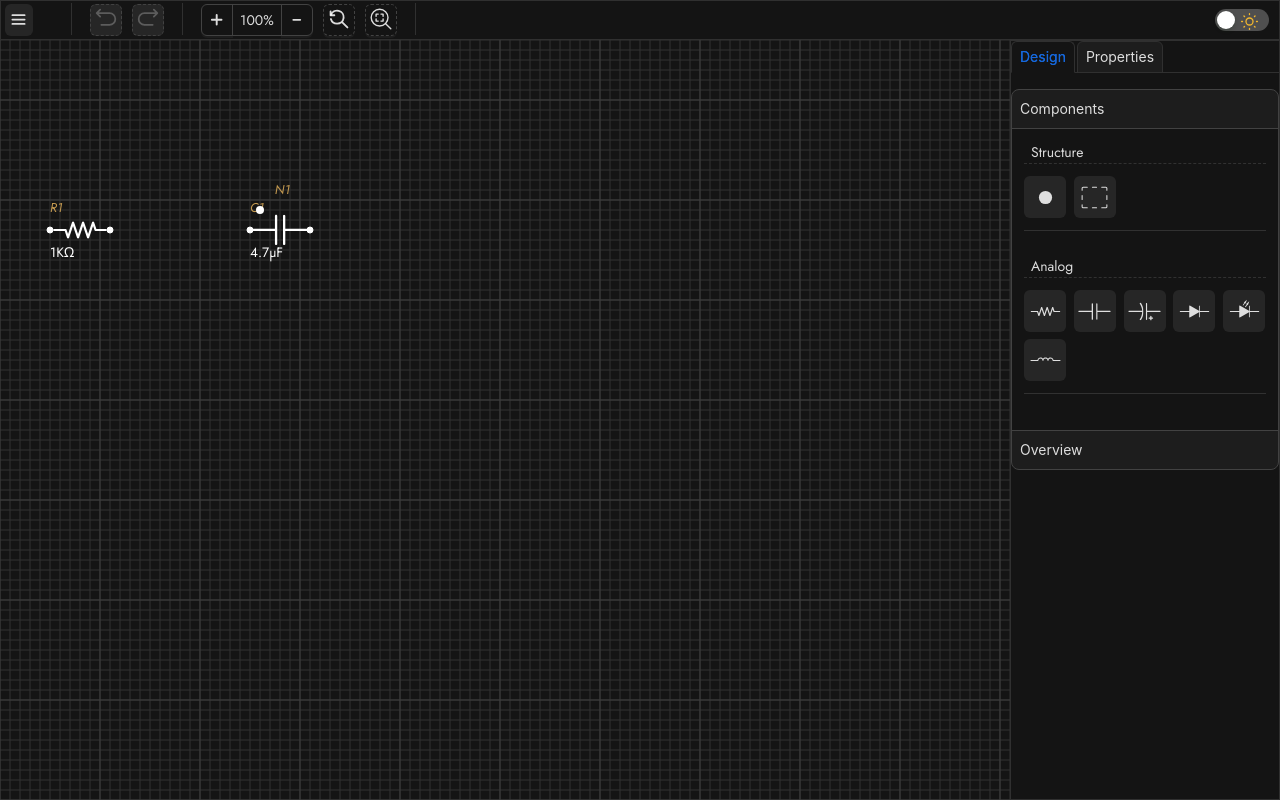
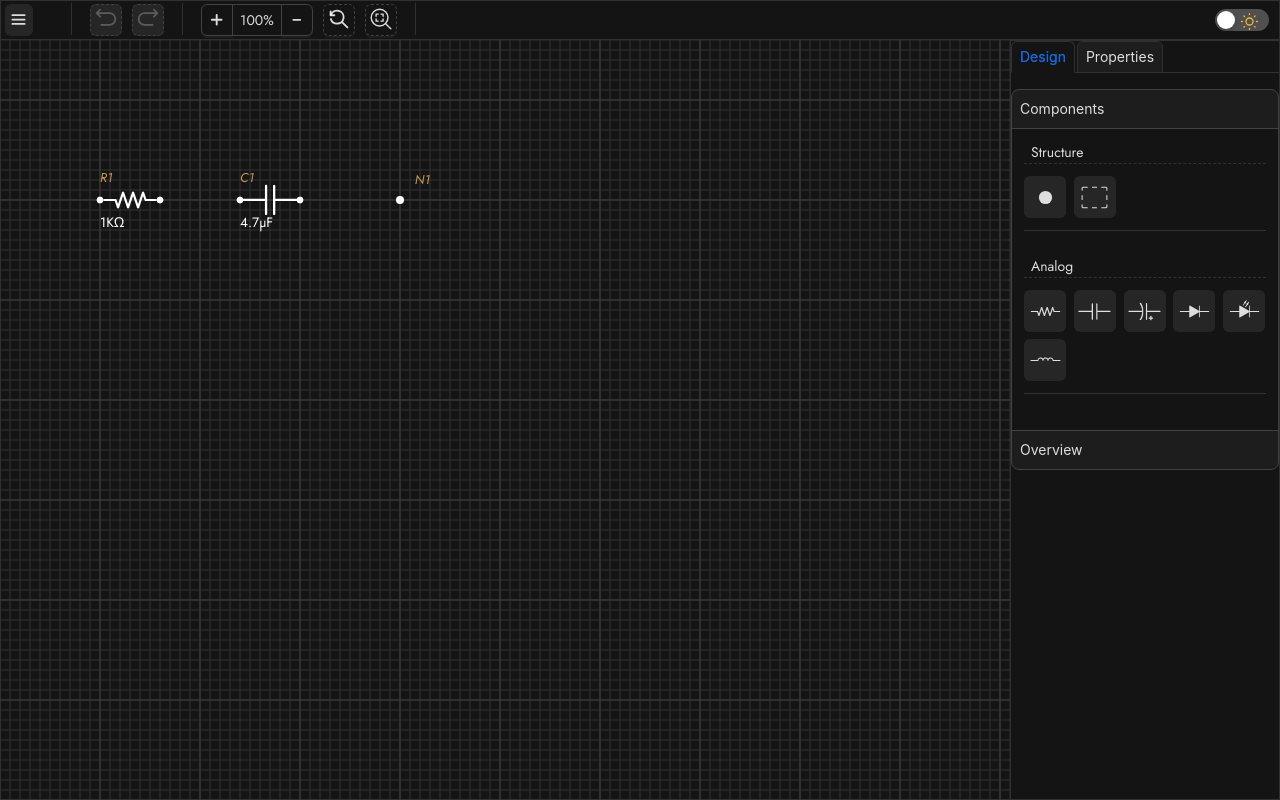
Before and after one commit to AletzMan/bitlab-circuit, a React (Vite) app: page / in a window 1280 px wide. Built offline with nearby package versions, Linux system fonts and the light colour scheme.

Commit message:
Update: change position initial components

```diff
--- a/src/components/BoardFlow/BoardFlow.tsx
+++ b/src/components/BoardFlow/BoardFlow.tsx
@@ -32,19 +32,19 @@ const initialNodes: AnalogNode[] = [
         id: uuid(),
         type: 'analogComponent',
         data: { type: ComponentType.Resistor, value: 1, rotation: 0, flip: { x: 1, y: 1 }, state: ComponentState.Undefined, isLock: false, unit: UnitsType.Ohm, prefix: 'KΩ', has_properties: true, reference: "R1" },
-        position: { x: 50, y: 200 },
+        position: { x: 100, y: 170 },
     },
     {
         id: uuid(),
         type: 'analogComponent',
         data: { type: ComponentType.Capacitor, value: 4.7, rotation: 0, flip: { x: 1, y: 1 }, state: ComponentState.Undefined, isLock: false, unit: UnitsType.Capacitance, prefix: 'µF', has_properties: true, reference: "C1" },
-        position: { x: 250, y: 200 },
+        position: { x: 240, y: 170 },
     },
     {
         id: uuid(),
         type: 'nodeComponent',
         data: { type: ComponentType.Node, value: 0, rotation: 0, flip: { x: 1, y: 1 }, state: ComponentState.Undefined, isLock: false, unit: UnitsType.Undefined, prefix: '', has_properties: false, reference: "N1" },
-        position: { x: 250, y: 200 },
+        position: { x: 390, y: 190 },
     },
 ];
 
```
